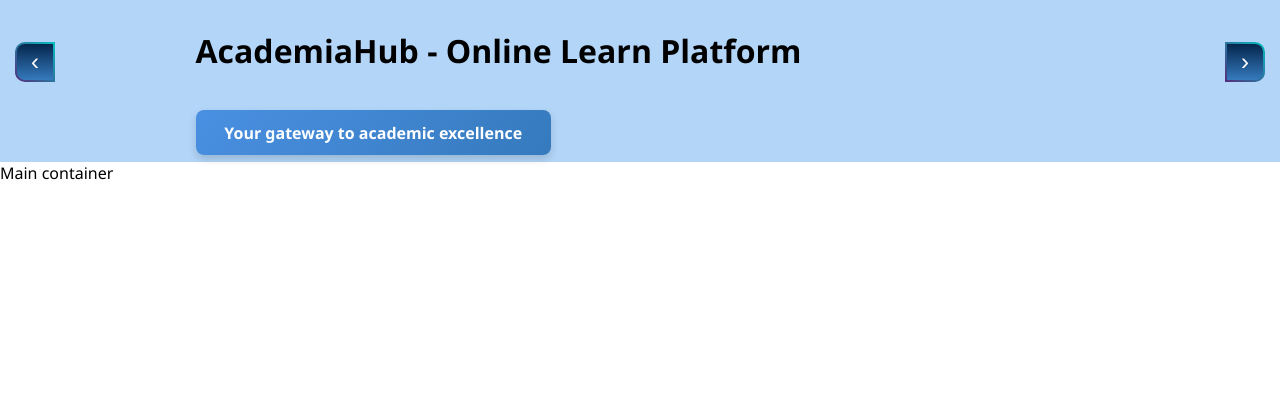
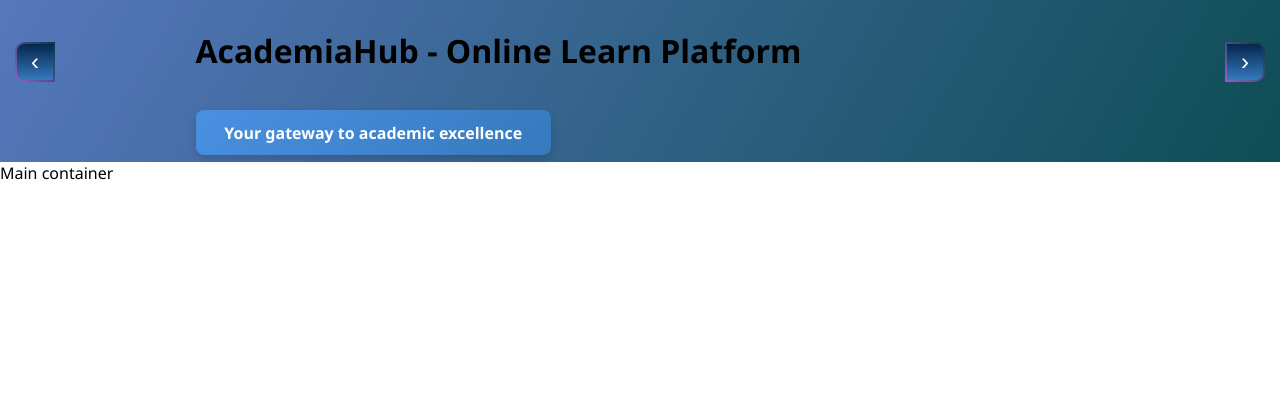
Before and after one commit to ArturSabanadze/webshop, a PHP site: page / in a window 1280 px wide. Shown: the part 180-583 px from the top of the page. Run offline with PHP 8.4, Linux system fonts and the light colour scheme.

Commit message:
fix header css

```diff
--- a/Frontend/public/styles/header.css
+++ b/Frontend/public/styles/header.css
@@ -2,7 +2,7 @@
   display: flex;
   flex-direction: row;
   justify-content: space-between;
-  background-color: #b2d5f8;
+  background: linear-gradient(120deg, #5778be, #0e4d55);
   width: 100dvw;
 }
 
@@ -30,7 +30,7 @@
   width: 40px;
   height: 40px;
   background: linear-gradient(#05264d, #357abd) padding-box,
-    linear-gradient(45deg, rgb(86, 44, 124), rgb(1, 192, 192)) border-box;
+    linear-gradient(45deg, rgb(151, 94, 201), rgb(1, 61, 61)) border-box;
   border: 2px solid transparent;
   color: white;
   font-size: 1.5rem;
```
